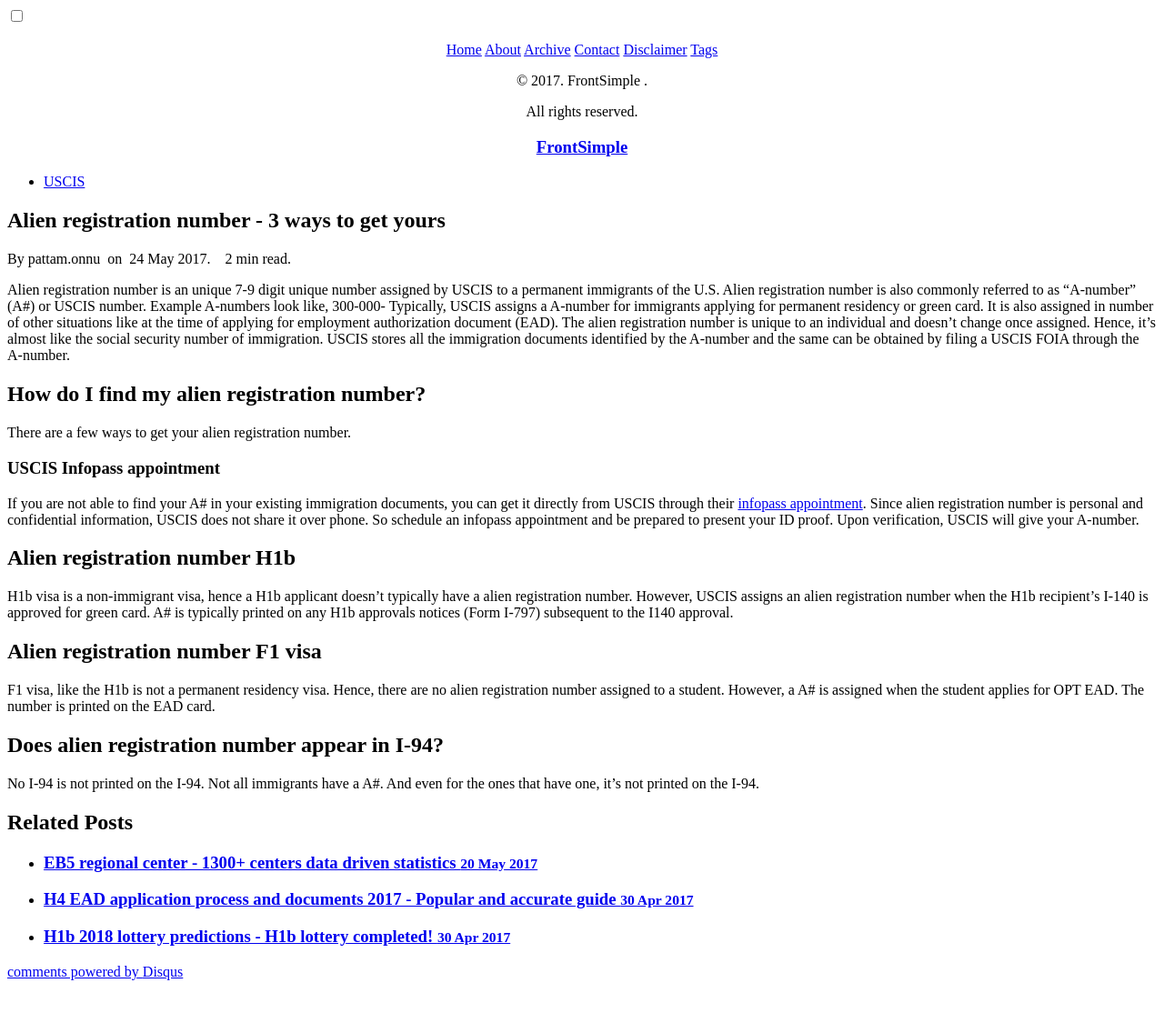
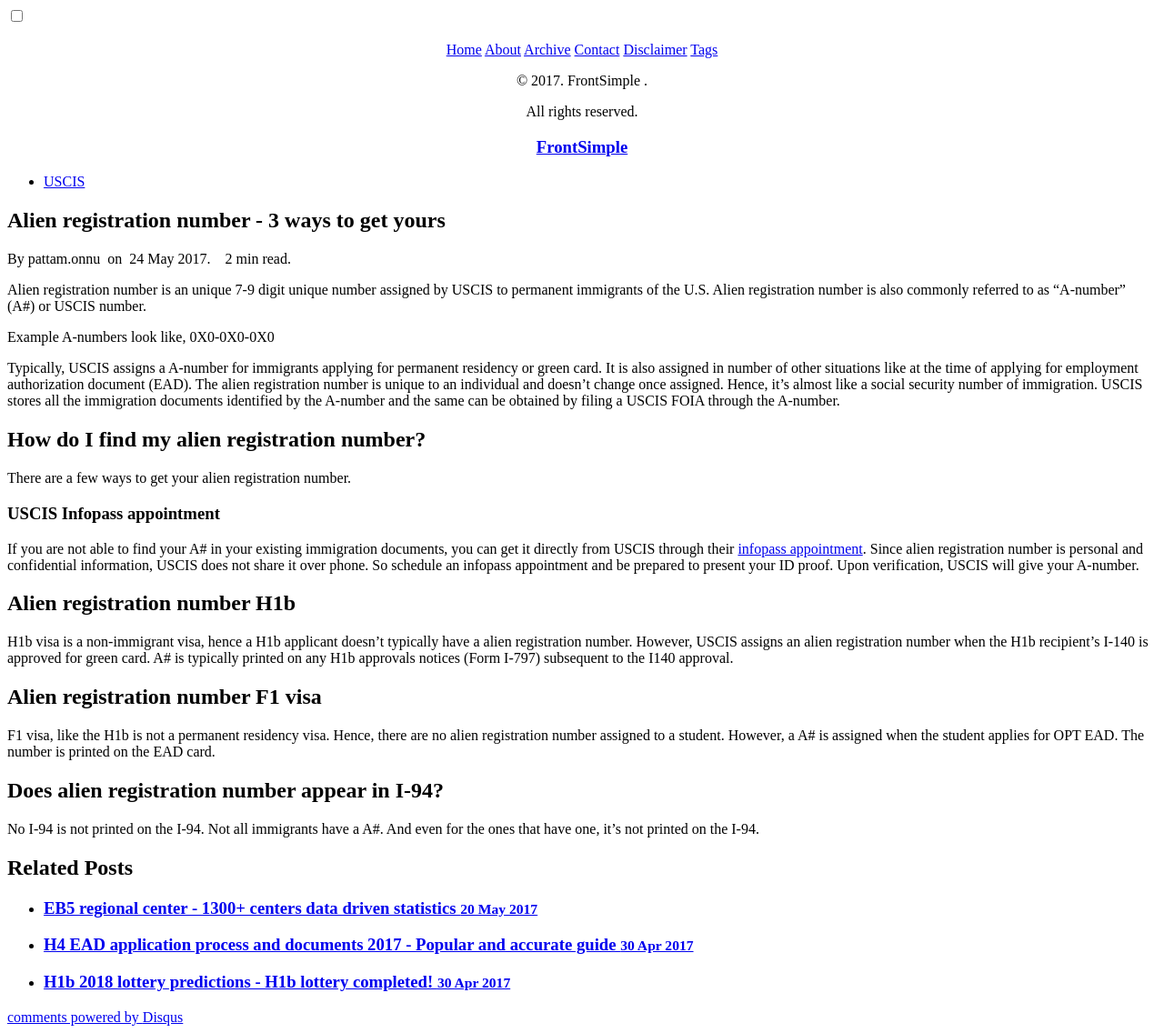
Before and after one commit to gitforwork2/gitforwork.github.io, a Jekyll site: the page built from _posts/2017-5-24-alien-registration-number.md, in a window 1280 px wide. Shown: the whole page at 91% size. Built offline with Jekyll 4.4.1, drawn with Linux system fonts in a browser that asks for light colours; nearby versions of some CDN libraries; comment, search, counter and statistics services are not loaded; before the commit the page ends 1086 px from its top, so only the background shows below that.

Commit message:
Update 2017-5-24-alien-registration-number.md

```diff
--- a/_posts/2017-5-24-alien-registration-number.md
+++ b/_posts/2017-5-24-alien-registration-number.md
@@ -7,8 +7,12 @@
 description: Alien registration number is an important immigration information to know. Look up your A-number from your USCIS documents or obtain it from your local USCIS office for FREE!
 ---
 
-Alien registration number is an unique 7-9 digit unique number assigned by USCIS to a permanent immigrants of the U.S. Alien registration number is also commonly referred to as "A-number" (A#) or USCIS number. Example A-numbers look like, 300-000-
-Typically, USCIS assigns a A-number for immigrants applying for permanent residency or green card. It is also assigned in number of other situations like at the time of applying for employment authorization document (EAD). The alien registration number is unique to an individual and doesn't change once assigned. Hence, it's almost like the social security number of immigration. USCIS stores all the immigration documents identified by the A-number and the same can be obtained by filing a USCIS FOIA through the A-number.
+Alien registration number is an unique 7-9 digit unique number assigned by USCIS to permanent immigrants of the U.S. Alien registration number is also commonly referred to as "A-number" (A#) or USCIS number.
+
+Example A-numbers look like,
+0X0-0X0-0X0
+
+Typically, USCIS assigns a A-number for immigrants applying for permanent residency or green card. It is also assigned in number of other situations like at the time of applying for employment authorization document (EAD). The alien registration number is unique to an individual and doesn't change once assigned. Hence, it's almost like a social security number of immigration. USCIS stores all the immigration documents identified by the A-number and the same can be obtained by filing a USCIS FOIA through the A-number.
 
 ## How do I find my alien registration number?
 
```
